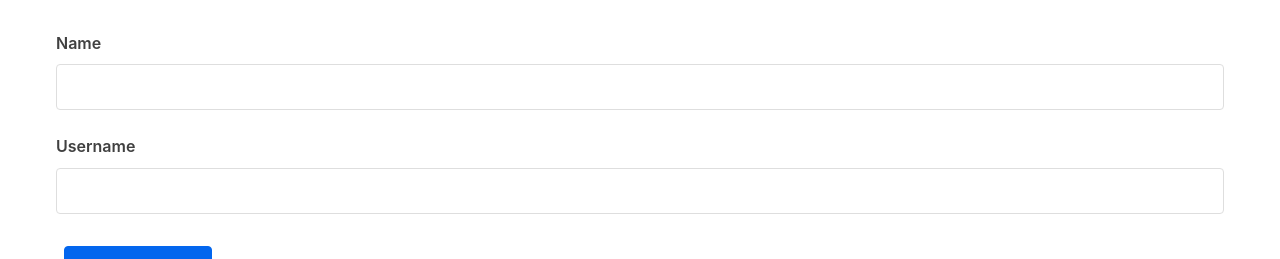
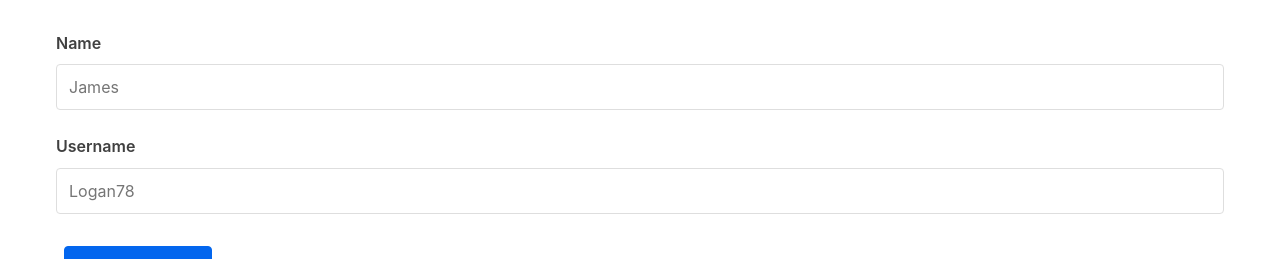
Before and after one commit to mjuncobranco/CRUD-React-APP, a React (Create React App) app in the folder react-hooks/: page / in a window 1280 px wide. Shown: the part 147-406 px from the top of the page. Built offline with nearby package versions, Linux system fonts and the light colour scheme.

Commit message:
adding placeholder for name & username inputs

```diff
--- a/react-hooks/src/components/forms/AddUserForm.js
+++ b/react-hooks/src/components/forms/AddUserForm.js
@@ -25,6 +25,7 @@ function AddUserForm(props) {
         type="text"
         name="name"
         value={user.name}
+        placeholder="James"
         onChange={handleInputChange}
         required
       ></input>
@@ -33,6 +34,7 @@ function AddUserForm(props) {
         type="text"
         name="username"
         value={user.username}
+        placeholder="Logan78"
         onChange={handleInputChange}
         required
       ></input>
```
